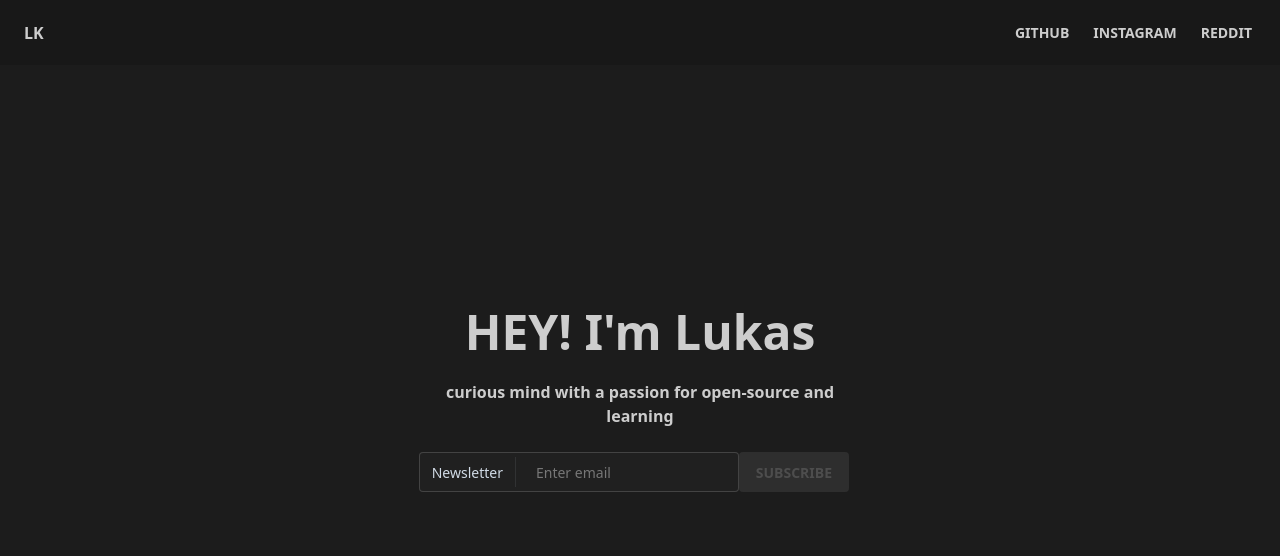
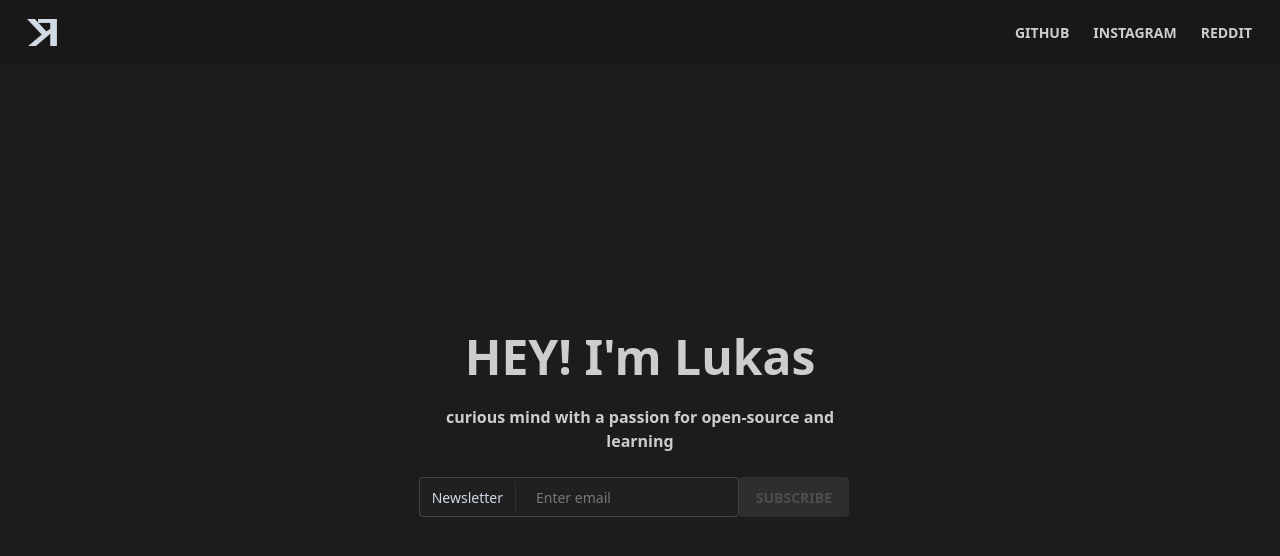
Before and after one commit to LukasKarel/lukaskarelat, a SvelteKit app in the folder src/frontend/: page / in a window 1280 px wide. Shown: the top 556 px of the page. Built offline with nearby package versions, Linux system fonts and the light colour scheme; no server answers.

Commit message:
try add static build to action

```diff
--- /dev/null
+++ b/src/frontend/src/lib/components/logo.svelte
@@ -0,0 +1,37 @@
+<svg
+  viewBox="0 0 512 512"
+  class="w-full h-auto"
+  xmlns="http://www.w3.org/2000/svg"
+>
+  <g>
+    <title>Logo of LK</title>
+    <g transform="rotate(-180 263.561 251.908)" stroke="null" id="svg_10">
+      <text
+        stroke="#000"
+        fill="#d0dae5"
+        stroke-width="0"
+        x="149.18349"
+        y="200.61206"
+        id="svg_8"
+        font-size="24"
+        font-family="'Arimo'"
+        text-anchor="start"
+        xml:space="preserve"
+        transform="matrix(18.8361 0 0 18.8361 -2725.44 -3354.63)">L</text
+      >
+      <text
+        stroke="#000"
+        fill="#d0dae5"
+        stroke-width="0"
+        x="189.45213"
+        y="104.7748"
+        id="svg_9"
+        font-size="24"
+        font-family="'Arimo'"
+        text-anchor="start"
+        xml:space="preserve"
+        transform="matrix(24.6609 0 0 20.6406 -4605.89 -1739.15)">K</text
+      >
+    </g>
+  </g>
+</svg>
--- /dev/null
+++ b/src/frontend/src/routes/+error.svelte
@@ -0,0 +1,19 @@
+<script>
+</script>
+
+<svelte:head>
+  <title>Not Found</title>
+</svelte:head>
+
+<div class="hero bg-base-200 min-h-[calc(100vh-5rem)]">
+  <div class="hero-content text-center">
+    <div class="max-w-xl">
+      <h1 class="text-5xl font-bold">Looks like you got lost...</h1>
+      <p class="py-6 font-bold">
+        <a href="/">
+          <button class="btn btn-primary">Go to start</button>
+        </a>
+      </p>
+    </div>
+  </div>
+</div>
--- a/src/frontend/src/routes/+layout.svelte
+++ b/src/frontend/src/routes/+layout.svelte
@@ -1,4 +1,5 @@
 <script lang="ts">
+  import Logo from "$lib/components/logo.svelte";
   import "../app.css";
 
   let { children } = $props();
@@ -7,10 +8,10 @@
 <div class="drawer">
   <div class="drawer-content flex flex-col">
     <!-- Navbar -->
-    <div class="navbar bg-base-300 w-full fixed top-0">
+    <div class="navbar bg-base-300 w-full sticky top-0">
       <div class="flex-none"></div>
       <div class="mx-2 flex-1 px-2 font-extrabold">
-        <a href="/">LK</a>
+        <a href="/"><div class="w-10 h-10"><Logo /></div></a>
       </div>
       <div class="flex-none block">
         <ul class="menu menu-horizontal font-bold">
@@ -37,6 +38,8 @@
         </ul>
       </div>
     </div>
-    {@render children()}
+    <div class="flex flex-col">
+      {@render children()}
+    </div>
   </div>
 </div>
--- a/src/frontend/src/routes/+page.svelte
+++ b/src/frontend/src/routes/+page.svelte
@@ -1,6 +1,7 @@
 <script lang="ts">
   import { onMount } from "svelte";
   import { z } from "zod";
+  import { PUBLIC_API_URL } from "$env/static/public";
 
   const emailSchema = z.email();
 
@@ -16,7 +17,9 @@
   const loadToken = async () => {
     let retryTime = 8 * 60 * 1000;
     try {
-      const response = await fetch("/api/newsletter/formToken");
+      const response = await fetch(
+        new URL("/api/newsletter/formToken", PUBLIC_API_URL).toString(),
+      );
       if (response.ok) {
         const body = await response.json();
         token = body.formToken;
@@ -44,7 +47,9 @@
     subscribe_triggered = true;
     const currentMail = mail;
     mail = "";
-    const response = await fetch("/api/newsletter/subscribe", {
+    const response = await fetch(
+      new URL("/api/newsletter/subscribe", PUBLIC_API_URL).toString(),
+      {
         method: "POST",
         headers: { "Content-Type": "application/json" },
         body: JSON.stringify({
@@ -52,7 +57,8 @@
           email: currentMail,
           formToken: token,
         }),
-    });
+      },
+    );
 
     toast_timeout = setTimeout(() => {
       subscribe_failed = false;
@@ -67,8 +73,11 @@
   };
 </script>
 
-<div>
-  <div class="hero bg-base-200 min-h-screen min-h-[calc(100vh - 64px)]">
+<svelte:head>
+  <title>Home</title>
+</svelte:head>
+
+<div class="hero bg-base-200 min-h-[calc(100vh-5rem)]">
   <div class="hero-content text-center">
     <div class="max-w-md">
       <h1 class="text-5xl font-bold">HEY! I'm Lukas</h1>
@@ -125,4 +134,3 @@
     {/if}
   {/if}
 </div>
-</div>
--- a/src/frontend/svelte.config.js
+++ b/src/frontend/svelte.config.js
@@ -1,4 +1,4 @@
-import adapter from '@sveltejs/adapter-auto';
+import adapter from '@sveltejs/adapter-static';
 
 import { vitePreprocess } from '@sveltejs/vite-plugin-svelte';
 
@@ -13,11 +13,9 @@ const config = {
     // If your environment is not supported, or you settled on a specific environment, switch out the adapter.
     // See https://svelte.dev/docs/kit/adapters for more information about adapters.
     adapter: adapter({
-      // default options are shown. On some platforms
-      // these options are set automatically — see below
       pages: 'build',
       assets: 'build',
-      fallback: undefined,
+      fallback: "404.html",
       precompress: false,
       strict: true
     })
```
Also changed, not shown: src/frontend/static/favicon.png. Lines whose indentation alone changed are shown as unchanged.
